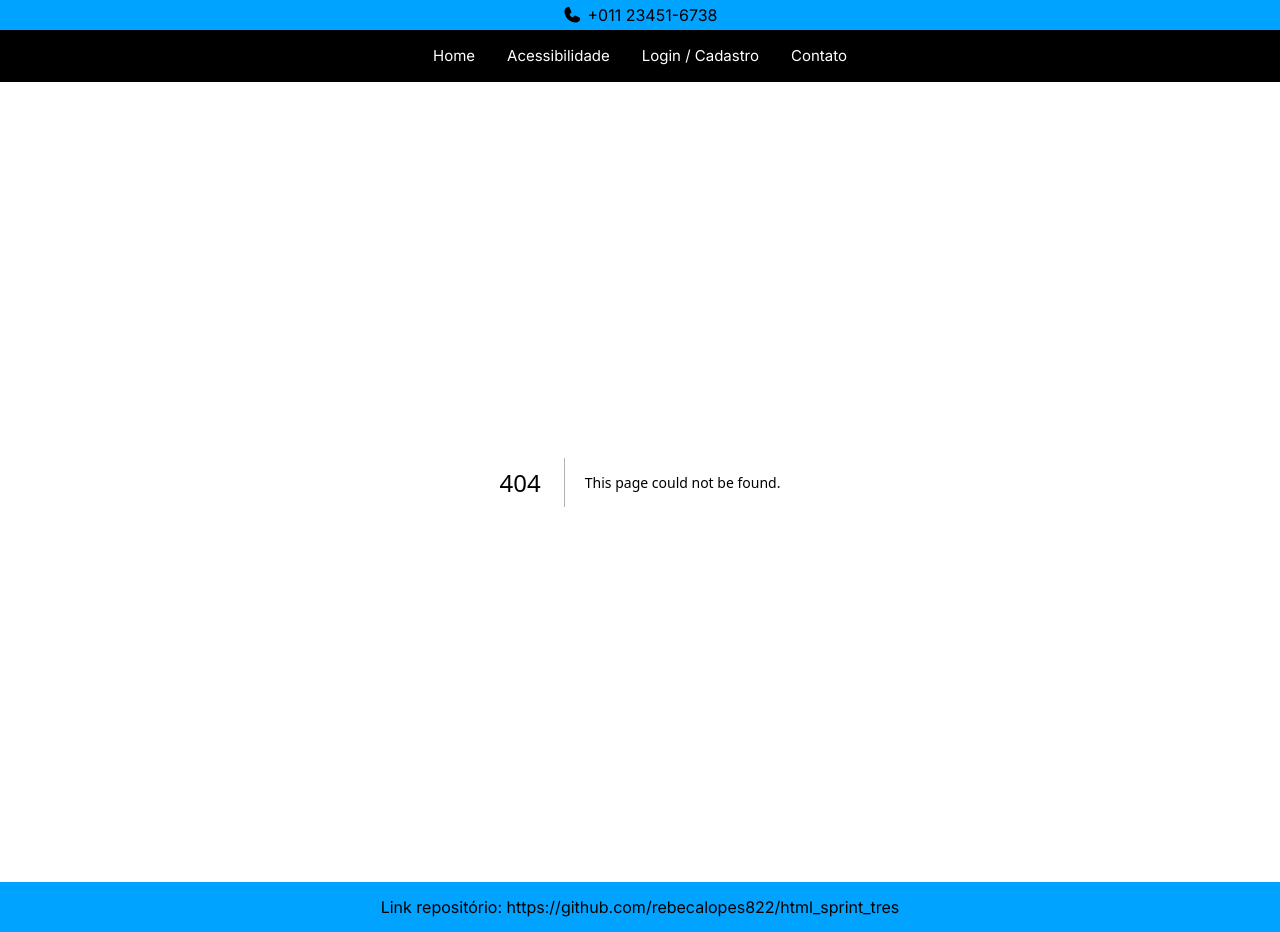
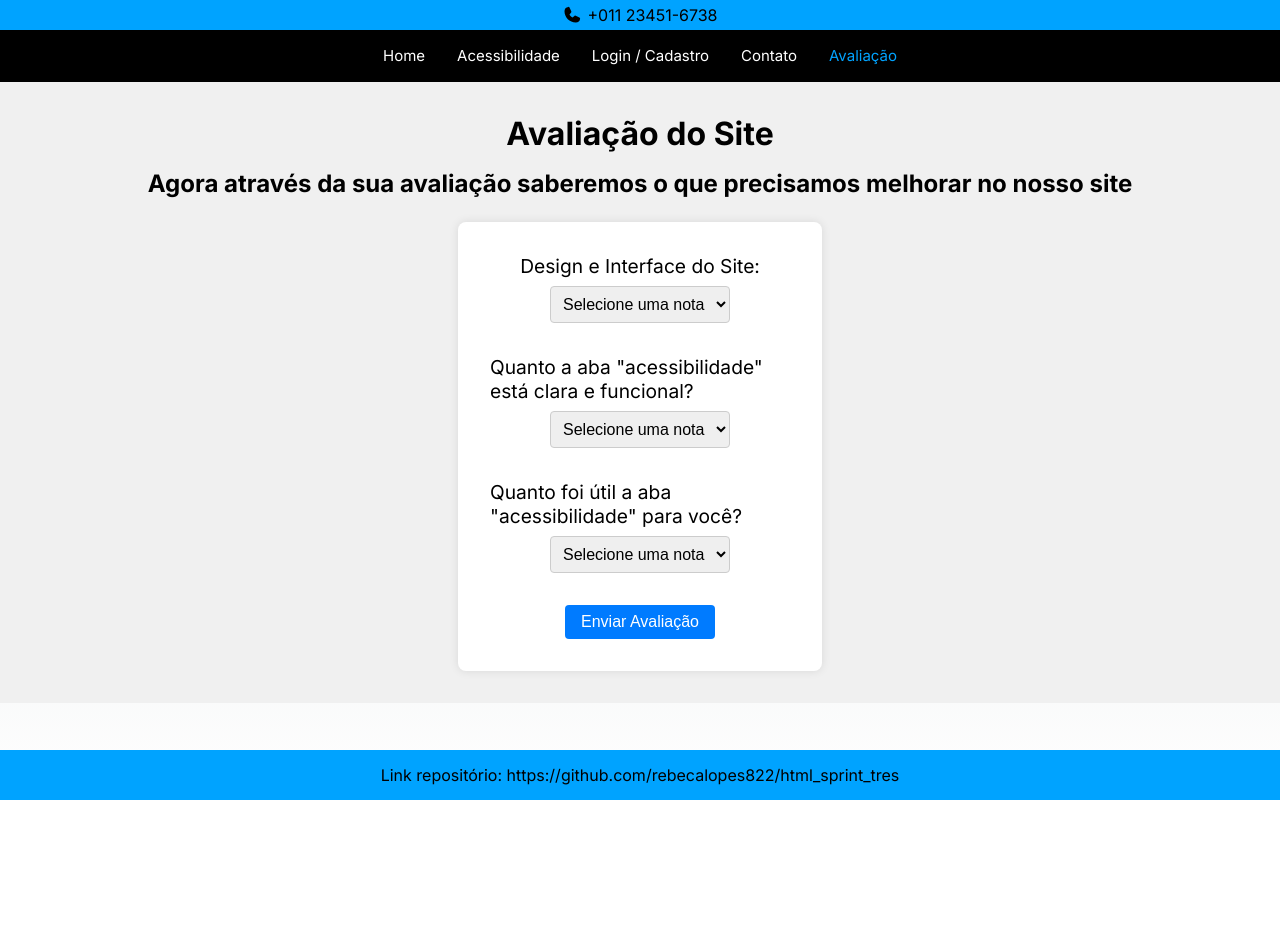
Before and after one commit to rebecalopes822/html_sprint_tres, a Next.js app: page /avaliacao in a window 1280 px wide. Before the commit this address had no page. After the commit the page ends 800 px from the top, so only its background shows below. Built offline with nearby package versions, Linux system fonts and the light colour scheme.

Commit message:
adicionando pagina avaliacao, arrumando o header, ajustando global e layout

```diff
--- /dev/null
+++ b/app/avaliacao/page.tsx
@@ -0,0 +1,91 @@
+"use client";
+import { useState } from "react";
+import {
+  Container,
+  Title,
+  SubTitle,
+  Form,
+  Label,
+  Select,
+  Option,
+  Button,
+  Result,
+  CategoryContainer,
+} from "./styles";
+
+const Avaliacao = () => {
+  const [designNota, setDesignNota] = useState<number | null>(null);
+  const [acessibilidadeNota, setAcessibilidadeNota] = useState<number | null>(null);
+  const [utilidadeNota, setUtilidadeNota] = useState<number | null>(null);
+  const [submitted, setSubmitted] = useState(false);
+
+  const handleSubmit = (event: React.FormEvent) => {
+    event.preventDefault();
+    setSubmitted(true);
+  };
+
+  return (
+    <Container>
+      <Title>Avaliação do Site</Title>
+      <SubTitle>Agora através da sua avaliação saberemos o que precisamos melhorar no nosso site</SubTitle>
+      <Form onSubmit={handleSubmit}>
+        <CategoryContainer>
+          <Label>Design e Interface do Site:</Label>
+          <Select
+            value={designNota ?? ""}
+            onChange={(e) => setDesignNota(Number(e.target.value))}
+            required
+          >
+            <Option value="">Selecione uma nota</Option>
+            {[1, 2, 3, 4, 5].map((nota) => (
+              <Option key={nota} value={nota}>
+                {nota}
+              </Option>
+            ))}
+          </Select>
+        </CategoryContainer>
+        <CategoryContainer>
+          <Label>Quanto a aba "acessibilidade" está clara e funcional?</Label>
+          <Select
+            value={acessibilidadeNota ?? ""}
+            onChange={(e) => setAcessibilidadeNota(Number(e.target.value))}
+            required
+          >
+            <Option value="">Selecione uma nota</Option>
+            {[1, 2, 3, 4, 5].map((nota) => (
+              <Option key={nota} value={nota}>
+                {nota}
+              </Option>
+            ))}
+          </Select>
+        </CategoryContainer>
+        <CategoryContainer>
+          <Label>Quanto foi útil a aba "acessibilidade" para você?</Label>
+          <Select
+            value={utilidadeNota ?? ""}
+            onChange={(e) => setUtilidadeNota(Number(e.target.value))}
+            required
+          >
+            <Option value="">Selecione uma nota</Option>
+            {[1, 2, 3, 4, 5].map((nota) => (
+              <Option key={nota} value={nota}>
+                {nota}
+              </Option>
+            ))}
+          </Select>
+        </CategoryContainer>
+        <Button type="submit">Enviar Avaliação</Button>
+      </Form>
+      {submitted && (
+        <Result>
+          <h2>Obrigado pela sua avaliação!</h2>
+          <p>Design e Interface do Site: {designNota}</p>
+          <p>Quanto a aba "acessibilidade" está clara e funcional?: {acessibilidadeNota}</p>
+          <p>Quanto foi útil a aba "acessibilidade" para você?: {utilidadeNota}</p>
+        </Result>
+      )}
+    </Container>
+  );
+};
+
+export default Avaliacao;
--- /dev/null
+++ b/app/avaliacao/styles.ts
@@ -0,0 +1,83 @@
+import styled from "styled-components";
+
+export const Container = styled.div`
+  display: flex;
+  flex-direction: column;
+  align-items: center;
+  justify-content: center;
+  padding: 2rem;
+  background-color: #f0f0f0;
+`;
+
+export const Title = styled.h1`
+  font-size: 2rem;
+  margin-bottom: 1rem;
+`;
+
+export const SubTitle = styled.h2`
+  font-size: 1.5rem;
+  margin-bottom: 1.5rem;
+  text-align: center;
+`;
+
+export const Form = styled.form`
+  display: flex;
+  flex-direction: column;
+  align-items: center;
+  gap: 1rem;
+  background-color: #fff;
+  padding: 2rem;
+  border-radius: 8px;
+  box-shadow: 0 0 10px rgba(0, 0, 0, 0.1);
+`;
+
+export const Label = styled.label`
+  font-size: 1.2rem;
+  margin-bottom: 0.5rem;
+`;
+
+export const Select = styled.select`
+  padding: 0.5rem;
+  font-size: 1rem;
+  border-radius: 4px;
+  border: 1px solid #ccc;
+`;
+
+export const Option = styled.option``;
+
+export const Button = styled.button`
+  padding: 0.5rem 1rem;
+  font-size: 1rem;
+  color: #fff;
+  background-color: #007bff;
+  border: none;
+  border-radius: 4px;
+  cursor: pointer;
+  &:hover {
+    background-color: #0056b3;
+  }
+`;
+
+export const Result = styled.div`
+  margin-top: 2rem;
+  text-align: center;
+
+  h2 {
+    font-size: 1.5rem;
+    margin-bottom: 1rem;
+  }
+
+  p {
+    font-size: 1.2rem;
+    margin: 0.5rem 0;
+  }
+`;
+
+export const CategoryContainer = styled.div`
+  display: flex;
+  flex-direction: column;
+  align-items: center;
+  width: 100%;
+  max-width: 300px;
+  margin-bottom: 1rem;
+`;
--- a/app/globals.css
+++ b/app/globals.css
@@ -5,71 +5,16 @@
     "Roboto Mono", "Oxygen Mono", "Ubuntu Monospace", "Source Code Pro",
     "Fira Mono", "Droid Sans Mono", "Courier New", monospace;
 
-  --foreground-rgb: 0, 0, 0;
-  --background-start-rgb: 214, 219, 220;
-  --background-end-rgb: 255, 255, 255;
-
-  --primary-glow: conic-gradient(
-    from 180deg at 50% 50%,
-    #16abff33 0deg,
-    #0885ff33 55deg,
-    #54d6ff33 120deg,
-    #0071ff33 160deg,
-    transparent 360deg
-  );
-  --secondary-glow: radial-gradient(
-    rgba(255, 255, 255, 1),
-    rgba(255, 255, 255, 0)
-  );
-
-  --tile-start-rgb: 239, 245, 249;
-  --tile-end-rgb: 228, 232, 233;
-  --tile-border: conic-gradient(
-    #00000080,
-    #00000040,
-    #00000030,
-    #00000020,
-    #00000010,
-    #00000010,
-    #00000080
-  );
-
-  --callout-rgb: 238, 240, 241;
-  --callout-border-rgb: 172, 175, 176;
-  --card-rgb: 180, 185, 188;
-  --card-border-rgb: 131, 134, 135;
+  --foreground-color: #000000;
+  --background-color-start: #D6DBDC;
+  --background-color-end: #FFFFFF;
 }
 
 @media (prefers-color-scheme: dark) {
   :root {
-    --foreground-rgb: 255, 255, 255;
-    --background-start-rgb: 0, 0, 0;
-    --background-end-rgb: 0, 0, 0;
-
-    --primary-glow: radial-gradient(rgba(1, 65, 255, 0.4), rgba(1, 65, 255, 0));
-    --secondary-glow: linear-gradient(
-      to bottom right,
-      rgba(1, 65, 255, 0),
-      rgba(1, 65, 255, 0),
-      rgba(1, 65, 255, 0.3)
-    );
-
-    --tile-start-rgb: 2, 13, 46;
-    --tile-end-rgb: 2, 5, 19;
-    --tile-border: conic-gradient(
-      #ffffff80,
-      #ffffff40,
-      #ffffff30,
-      #ffffff20,
-      #ffffff10,
-      #ffffff10,
-      #ffffff80
-    );
-
-    --callout-rgb: 20, 20, 20;
-    --callout-border-rgb: 108, 108, 108;
-    --card-rgb: 100, 100, 100;
-    --card-border-rgb: 200, 200, 200;
+    --foreground-color: #FFFFFF;
+    --background-color-start: #000000;
+    --background-color-end: #000000;
   }
 }
 
@@ -79,20 +24,22 @@
   margin: 0;
 }
 
-html,
-body {
+html, body {
+  height: 100%;
   max-width: 100vw;
   overflow-x: hidden;
 }
 
 body {
-  color: rgb(var(--foreground-rgb));
+  display: flex;
+  flex-direction: column;
+  min-height: 100vh;
+  color: var(--foreground-color);
   background: linear-gradient(
       to bottom,
-      transparent,
-      rgb(var(--background-end-rgb))
-    )
-    rgb(var(--background-start-rgb));
+      var(--background-color-start),
+      var(--background-color-end)
+    );
 }
 
 a {
--- a/app/layout.tsx
+++ b/app/layout.tsx
@@ -4,7 +4,6 @@ import { Inter } from "next/font/google";
 import "./globals.css";
 import { Navbar } from "@/components/Navbar";
 import { Footer } from "@/components/Footer";
-import { useState } from "react";
 
 const inter = Inter({ subsets: ["latin"] });
 
@@ -22,9 +21,11 @@ export default function RootLayout({
     <html lang="en">
       <body className={inter.className}>
         <StyledComponentsRegistry>
-          <Navbar />
-          {children}
-          <Footer />
+          <div style={{ display: 'flex', flexDirection: 'column', minHeight: '100vh' }}>
+            <Navbar />
+            <main style={{ flex: 1 }}>{children}</main>
+            <Footer />
+          </div>
         </StyledComponentsRegistry>
       </body>
     </html>
--- a/components/Navbar/index.tsx
+++ b/components/Navbar/index.tsx
@@ -21,6 +21,7 @@ const navLinks: NavLinkProps[] = [
   { name: "Acessibilidade", href: "/acessibilidade" },
   { name: "Login / Cadastro ", href: "/login" },
   { name: "Contato ", href: "/contato" },
+  { name: "Avaliação ", href: "/avaliacao" },
 ];
 
 const Menu = () => {
```
